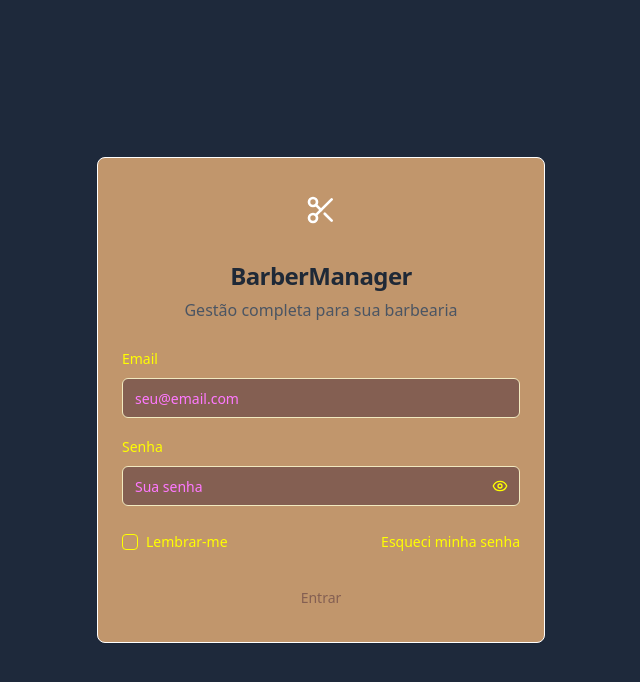
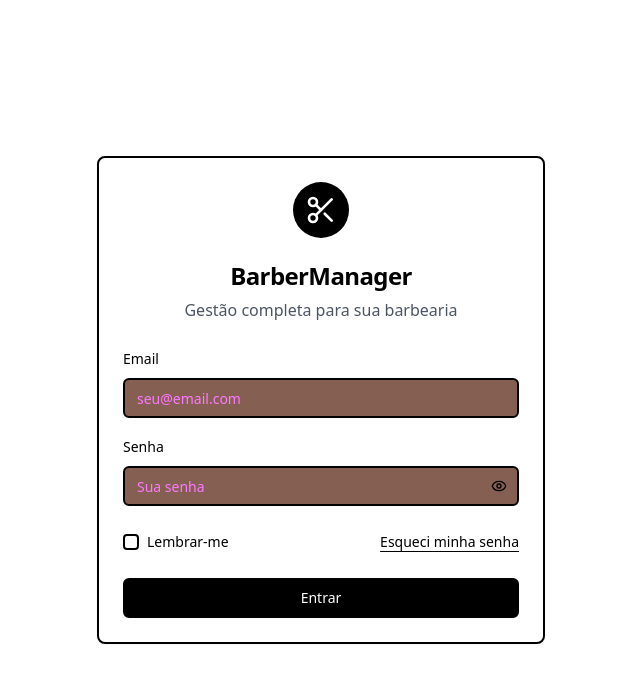
Before and after one commit to tccunieuro/barbear.ia, a React (Vite) app: page / in a window 1280 px wide. Shown: the top 682 px of the page, without its empty margins (319-959 px from the left). Built offline with nearby package versions, Linux system fonts and the light colour scheme.

Commit message:
Refactor: Login screen to black and white
The AI updated the login screen to use a black and white color scheme.

```diff
--- a/src/components/auth/ForgotPasswordForm.tsx
+++ b/src/components/auth/ForgotPasswordForm.tsx
@@ -53,15 +53,15 @@ export const ForgotPasswordForm: React.FC<ForgotPasswordFormProps> = ({ onBack }
 
   if (emailSent) {
     return (
-      <div className="min-h-screen flex items-center justify-center bg-gradient-to-br from-trinks-orange/10 to-trinks-orange/5 p-4">
-        <Card className="w-full max-w-md">
+      <div className="min-h-screen flex items-center justify-center bg-white p-4">
+        <Card className="w-full max-w-md bg-white border-2 border-black">
           <CardHeader className="text-center">
             <div className="flex justify-center items-center mb-4">
-              <div className="bg-green-500 p-3 rounded-full">
+              <div className="bg-black p-3 rounded-full">
                 <Mail className="h-8 w-8 text-white" />
               </div>
             </div>
-            <CardTitle className="text-2xl font-bold text-gray-800">
+            <CardTitle className="text-2xl font-bold text-black">
               Email Enviado!
             </CardTitle>
             <p className="text-gray-600">
@@ -72,7 +72,7 @@ export const ForgotPasswordForm: React.FC<ForgotPasswordFormProps> = ({ onBack }
             <Button
               onClick={onBack}
               variant="outline"
-              className="w-full"
+              className="w-full border-2 border-black text-black hover:bg-gray-100"
             >
               <ArrowLeft className="h-4 w-4 mr-2" />
               Voltar ao login
@@ -84,15 +84,15 @@ export const ForgotPasswordForm: React.FC<ForgotPasswordFormProps> = ({ onBack }
   }
 
   return (
-    <div className="min-h-screen flex items-center justify-center bg-gradient-to-br from-trinks-orange/10 to-trinks-orange/5 p-4">
-      <Card className="w-full max-w-md">
+    <div className="min-h-screen flex items-center justify-center bg-white p-4">
+      <Card className="w-full max-w-md bg-white border-2 border-black">
         <CardHeader className="text-center">
           <div className="flex justify-center items-center mb-4">
-            <div className="bg-trinks-orange p-3 rounded-full">
+            <div className="bg-black p-3 rounded-full">
               <Scissors className="h-8 w-8 text-white" />
             </div>
           </div>
-          <CardTitle className="text-2xl font-bold text-gray-800">
+          <CardTitle className="text-2xl font-bold text-black">
             Recuperar Senha
           </CardTitle>
           <p className="text-gray-600">
@@ -102,7 +102,7 @@ export const ForgotPasswordForm: React.FC<ForgotPasswordFormProps> = ({ onBack }
         <CardContent>
           <form onSubmit={handleSubmit} className="space-y-4">
             <div className="space-y-2">
-              <Label htmlFor="email">Email</Label>
+              <Label htmlFor="email" className="text-black">Email</Label>
               <Input
                 id="email"
                 type="email"
@@ -110,12 +110,13 @@ export const ForgotPasswordForm: React.FC<ForgotPasswordFormProps> = ({ onBack }
                 value={email}
                 onChange={(e) => setEmail(e.target.value)}
                 required
+                className="border-2 border-black focus:border-black focus:ring-0"
               />
             </div>
 
             <Button
               type="submit"
-              className="w-full bg-trinks-orange hover:bg-trinks-orange-dark"
+              className="w-full bg-black hover:bg-gray-800 text-white border-2 border-black"
               disabled={isLoading}
             >
               {isLoading ? 'Enviando...' : 'Enviar link de recuperação'}
@@ -125,7 +126,7 @@ export const ForgotPasswordForm: React.FC<ForgotPasswordFormProps> = ({ onBack }
               type="button"
               variant="outline"
               onClick={onBack}
-              className="w-full"
+              className="w-full border-2 border-black text-black hover:bg-gray-100"
             >
               <ArrowLeft className="h-4 w-4 mr-2" />
               Voltar ao login
--- a/src/components/auth/LoginForm.tsx
+++ b/src/components/auth/LoginForm.tsx
@@ -56,15 +56,15 @@ export const LoginForm: React.FC<LoginFormProps> = ({ onLogin, onForgotPassword
   };
 
   return (
-    <div className="min-h-screen flex items-center justify-center bg-gradient-to-br from-trinks-orange/10 to-trinks-orange/5 p-4">
-      <Card className="w-full max-w-md">
+    <div className="min-h-screen flex items-center justify-center bg-white p-4">
+      <Card className="w-full max-w-md bg-white border-2 border-black">
         <CardHeader className="text-center">
           <div className="flex justify-center items-center mb-4">
-            <div className="bg-trinks-orange p-3 rounded-full">
+            <div className="bg-black p-3 rounded-full">
               <Scissors className="h-8 w-8 text-white" />
             </div>
           </div>
-          <CardTitle className="text-2xl font-bold text-gray-800">
+          <CardTitle className="text-2xl font-bold text-black">
             BarberManager
           </CardTitle>
           <p className="text-gray-600">Gestão completa para sua barbearia</p>
@@ -72,7 +72,7 @@ export const LoginForm: React.FC<LoginFormProps> = ({ onLogin, onForgotPassword
         <CardContent>
           <form onSubmit={handleSubmit} className="space-y-4">
             <div className="space-y-2">
-              <Label htmlFor="email">Email</Label>
+              <Label htmlFor="email" className="text-black">Email</Label>
               <Input
                 id="email"
                 type="email"
@@ -80,11 +80,12 @@ export const LoginForm: React.FC<LoginFormProps> = ({ onLogin, onForgotPassword
                 value={email}
                 onChange={(e) => setEmail(e.target.value)}
                 required
+                className="border-2 border-black focus:border-black focus:ring-0"
               />
             </div>
 
             <div className="space-y-2">
-              <Label htmlFor="password">Senha</Label>
+              <Label htmlFor="password" className="text-black">Senha</Label>
               <div className="relative">
                 <Input
                   id="password"
@@ -93,12 +94,13 @@ export const LoginForm: React.FC<LoginFormProps> = ({ onLogin, onForgotPassword
                   value={password}
                   onChange={(e) => setPassword(e.target.value)}
                   required
+                  className="border-2 border-black focus:border-black focus:ring-0"
                 />
                 <Button
                   type="button"
                   variant="ghost"
                   size="sm"
-                  className="absolute right-0 top-0 h-full px-3 py-2 hover:bg-transparent"
+                  className="absolute right-0 top-0 h-full px-3 py-2 hover:bg-gray-100 text-black"
                   onClick={() => setShowPassword(!showPassword)}
                 >
                   {showPassword ? (
@@ -116,8 +118,9 @@ export const LoginForm: React.FC<LoginFormProps> = ({ onLogin, onForgotPassword
                   id="remember"
                   checked={remember}
                   onCheckedChange={(checked) => setRemember(checked as boolean)}
+                  className="border-2 border-black data-[state=checked]:bg-black"
                 />
-                <Label htmlFor="remember" className="text-sm">
+                <Label htmlFor="remember" className="text-sm text-black">
                   Lembrar-me
                 </Label>
               </div>
@@ -126,7 +129,7 @@ export const LoginForm: React.FC<LoginFormProps> = ({ onLogin, onForgotPassword
                 type="button"
                 variant="link"
                 onClick={onForgotPassword}
-                className="text-trinks-orange hover:text-trinks-orange-dark p-0"
+                className="text-black hover:text-gray-600 p-0 underline"
               >
                 Esqueci minha senha
               </Button>
@@ -134,7 +137,7 @@ export const LoginForm: React.FC<LoginFormProps> = ({ onLogin, onForgotPassword
 
             <Button
               type="submit"
-              className="w-full bg-trinks-orange hover:bg-trinks-orange-dark"
+              className="w-full bg-black hover:bg-gray-800 text-white border-2 border-black"
               disabled={isLoading}
             >
               {isLoading ? 'Entrando...' : 'Entrar'}
```
